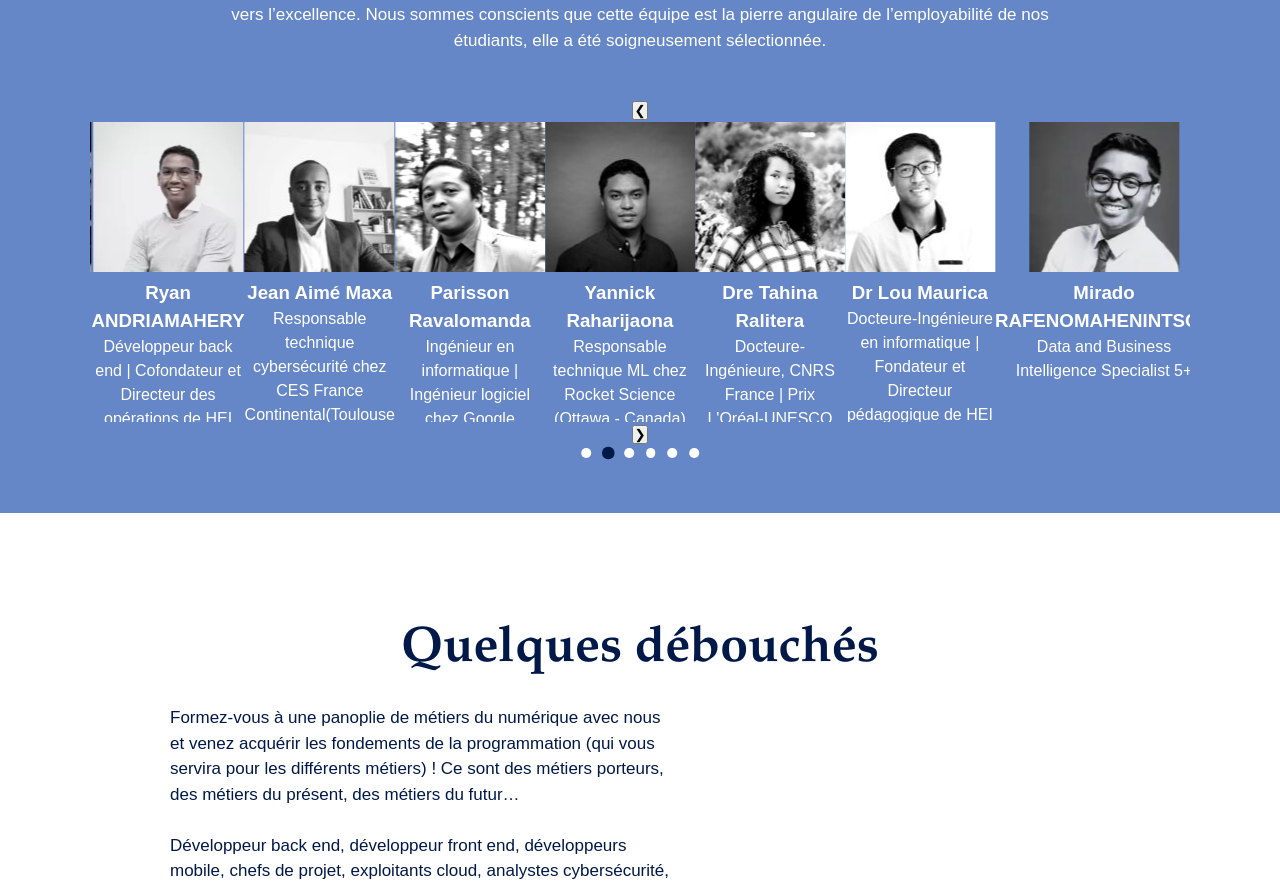
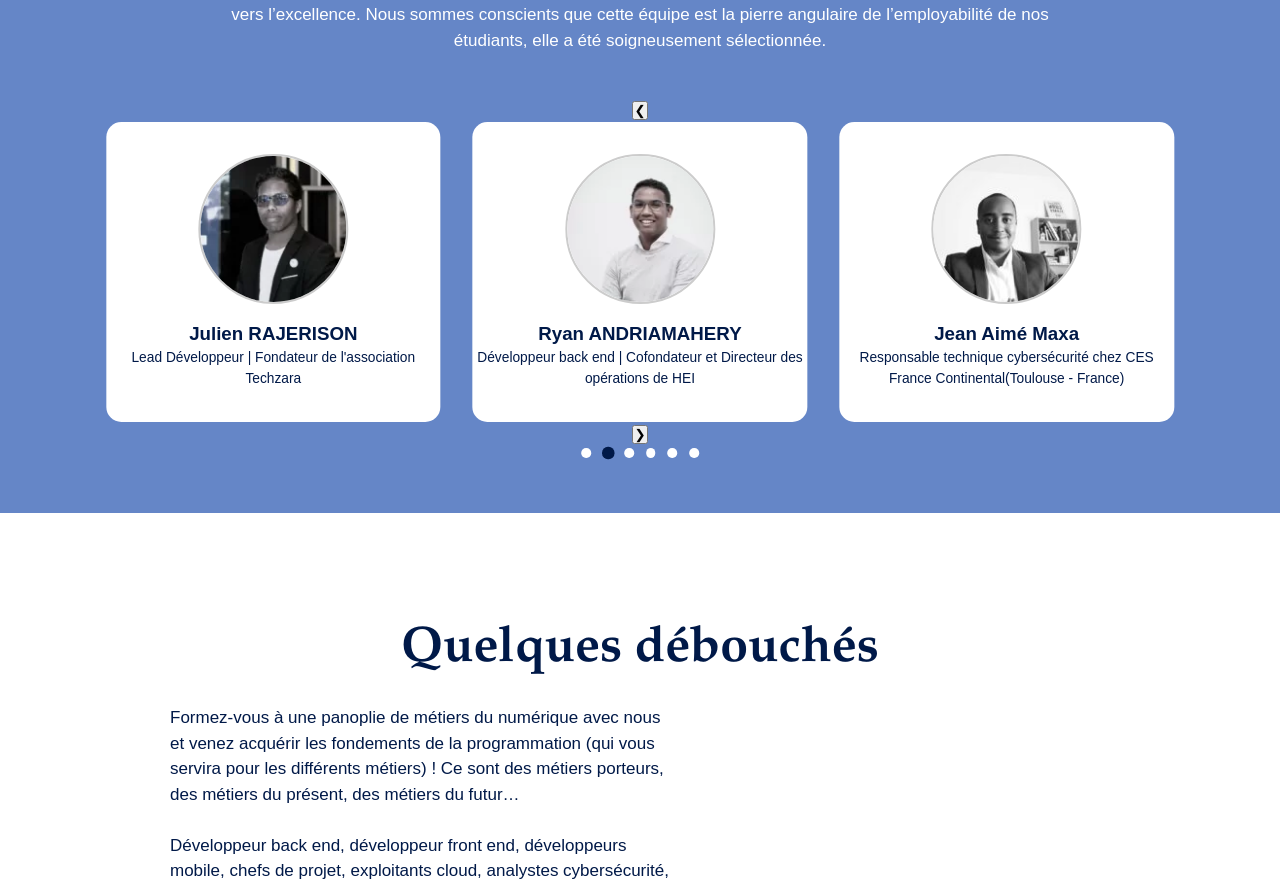
Before and after one commit to yoandiny/web2-exo, a React (Vite) app: page / in a window 1280 px wide. Shown: the part 1948-2836 px from the top of the page. Built offline with nearby package versions, Linux system fonts and the light colour scheme.

Commit message:
style teacher cards and profile images

```diff
--- a/src/components/styles/Slider2.css
+++ b/src/components/styles/Slider2.css
@@ -23,3 +23,36 @@
 .carousel.transition {
     transition: transform 0.6s ease;
 }
+
+.card {
+    padding: 1rem;
+    text-align: center;
+    color: var(--secondary-color);
+    flex: 0 0 calc(100% / 3);
+    padding: 0 1rem;
+
+}
+.cardBlock{
+    justify-content: center;
+    align-items: center;
+    display: flex;
+    flex-direction: column;
+    border-radius: 15px;
+    box-sizing: border-box;
+    background: #fff;
+    height: 100%;
+    width: 100%;
+}
+.cardBlock p{
+    font-size: .86rem;
+    font-weight: lighter;
+}
+
+.profile-img {
+    width: 150px;
+    height: 150px;
+    border-radius: 50%;
+    object-fit: cover;
+    margin-bottom: 1rem;
+    border: 2px solid #ccc;
+}
```
